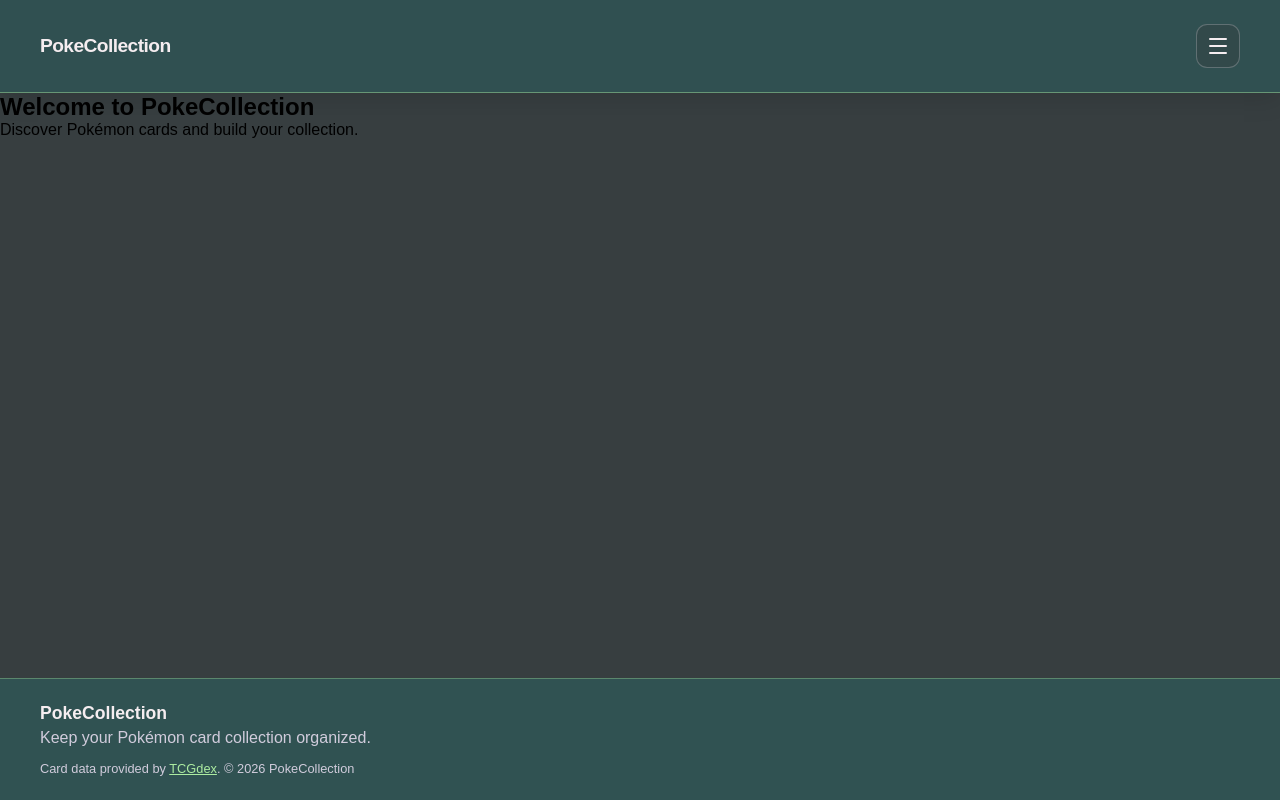
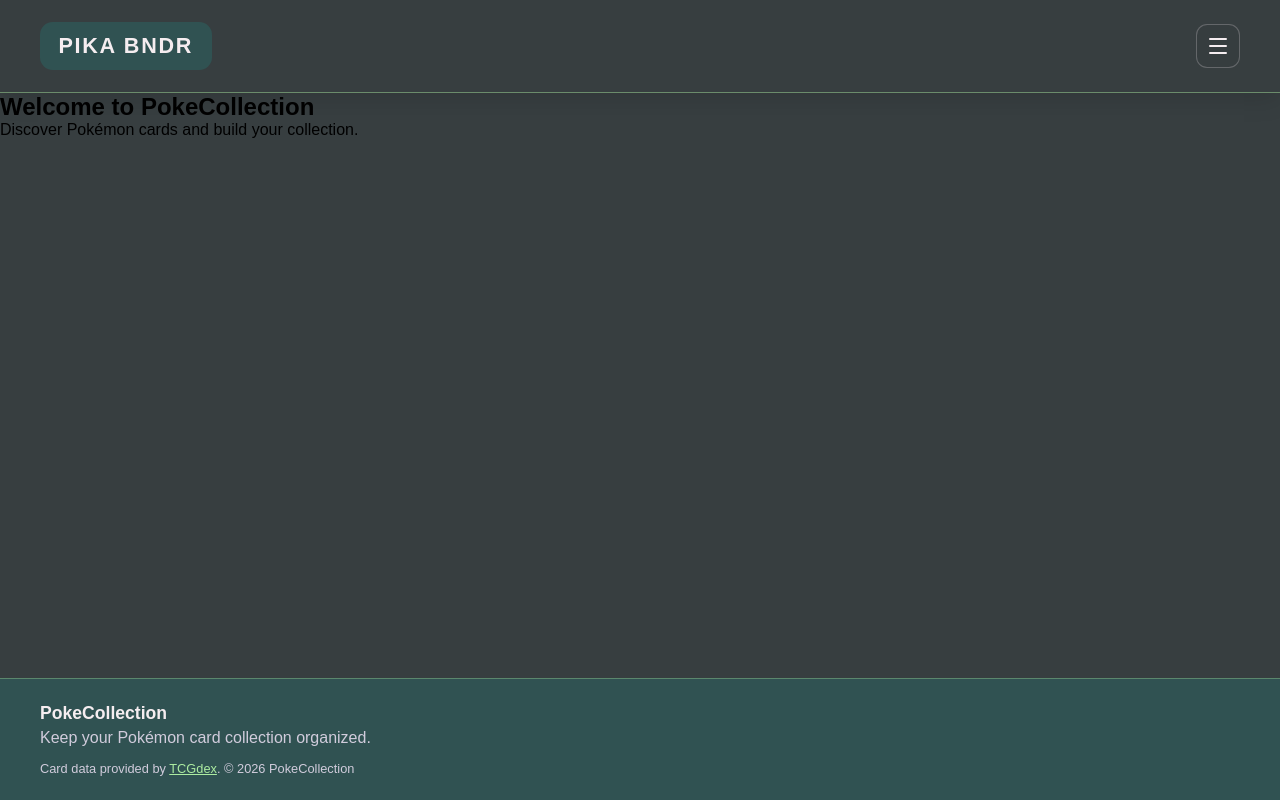
Before and after one commit to Brian767/Poke-Binder, a React (Vite) app: page / in a window 1280 px wide. Built offline with nearby package versions, Linux system fonts and the light colour scheme.

Commit message:
changed logo

```diff
--- a/src/App.css
+++ b/src/App.css
@@ -14,7 +14,7 @@
   z-index: 10;
   width: 100%;
   border-bottom: 1px solid rgb(172 236 161 / 45%);
-  background: rgb(48 82 82 / 96%);
+  background: var(--color-main);
   box-shadow: 0 0.4rem 1.5rem rgb(0 0 0 / 12%);
 }
 
@@ -26,11 +26,17 @@
   padding: 0.75rem max(1rem, calc((100% - 1200px) / 2));
 }
 
-.nav-padding > .navLink {
-  color: var(--color-font);
-  font-size: 1.2rem;
+.nav-brand {
+  display: inline-flex;
+  align-items: center;
+  padding: 0.85rem 1.15rem;
+  border-radius: 0.8rem;
+  background: #305252;
+  color: #f5edf0;
+  font-size: 1.35rem;
   font-weight: 800;
-  letter-spacing: -0.03em;
+  letter-spacing: 0.08em;
+  line-height: 1;
   text-decoration: none;
 }
 
@@ -77,7 +83,8 @@
 }
 
 .hamburger:focus-visible,
-.navLink:focus-visible {
+.navLink:focus-visible,
+.nav-brand:focus-visible {
   outline: 2px solid var(--color-accent);
   outline-offset: 3px;
 }
--- a/src/components/Header.jsx
+++ b/src/components/Header.jsx
@@ -11,8 +11,8 @@ export default function Navbar() {
   return (
     <nav id="nav" aria-label="Main navigation">
       <div className="nav-padding">
-        <Link className="navLink" to="/" aria-label="PokeCollection home">
-          PokeCollection
+        <Link className="nav-brand" to="/" aria-label="PokeCollection home">
+          PIKA BNDR
         </Link>
         <button
           type="button"
```
